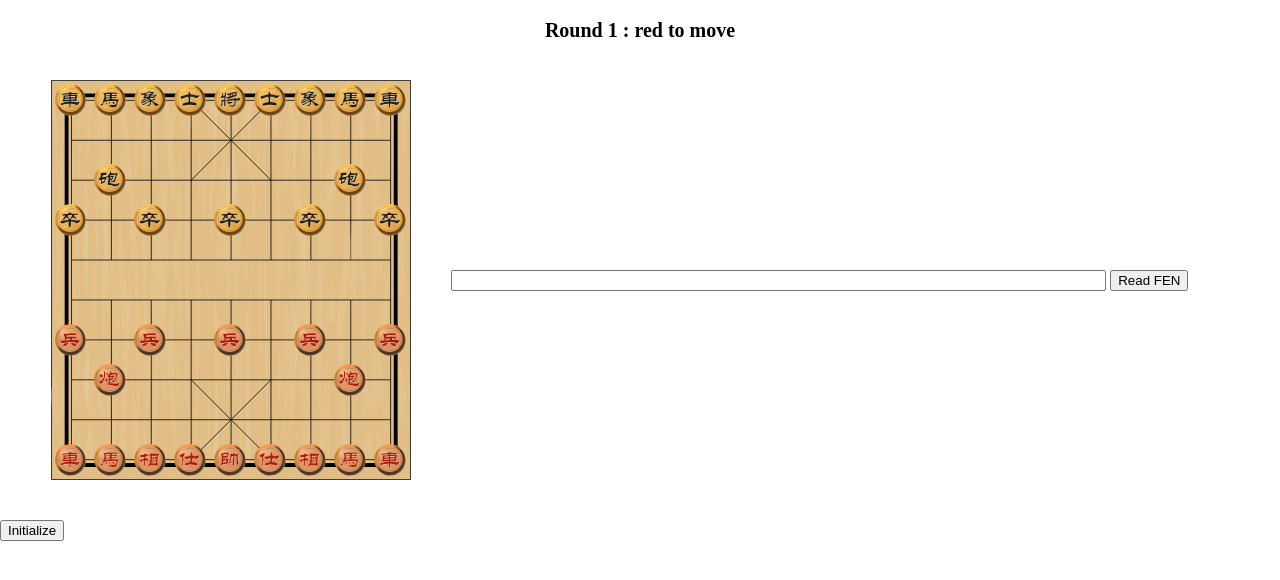
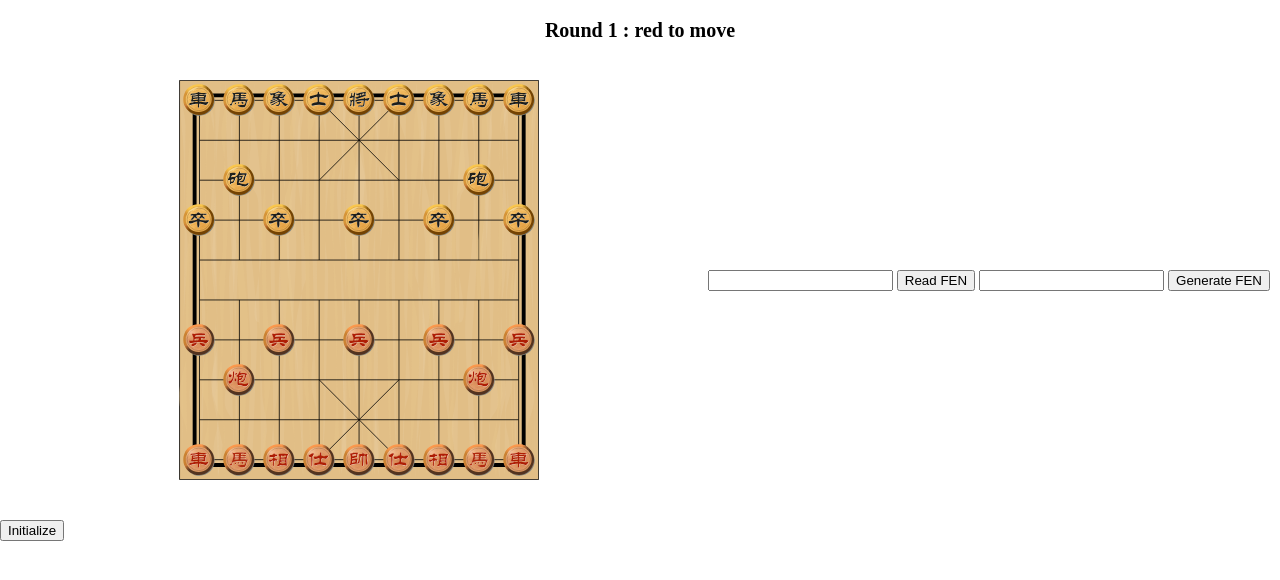
Before and after one commit to chijason99/xiangqi-app, a plain HTML site: page index.html in a window 1280 px wide. Drawn offline with Linux system fonts and the light colour scheme.

Commit message:
adding generateFEN field and button

```diff
--- a/index.html
+++ b/index.html
@@ -25,9 +25,11 @@
 
 
         </div>
-        <div class="FENreader">
-            <input type="text" id="FEN">
-            <button type="button" id="generateFEN">Read FEN</button>
+        <div class="FEN">
+            <input type="text" id="FENinput">
+            <button type="button" id="readFEN">Read FEN</button>
+            <input type="text" id="FENoutput">
+            <button type="button" id="genFEN">Generate FEN</button>
 
         </div>
     </div>
```
